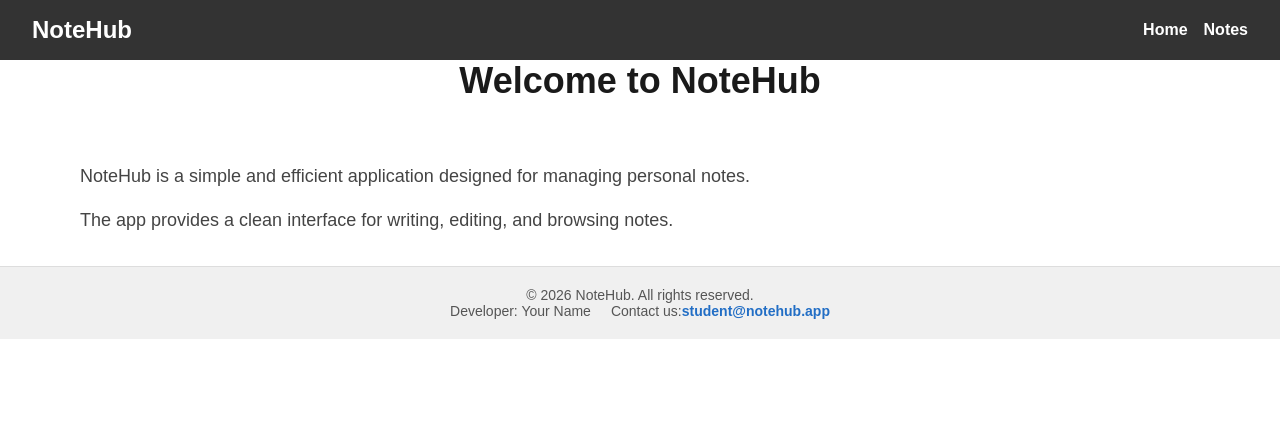
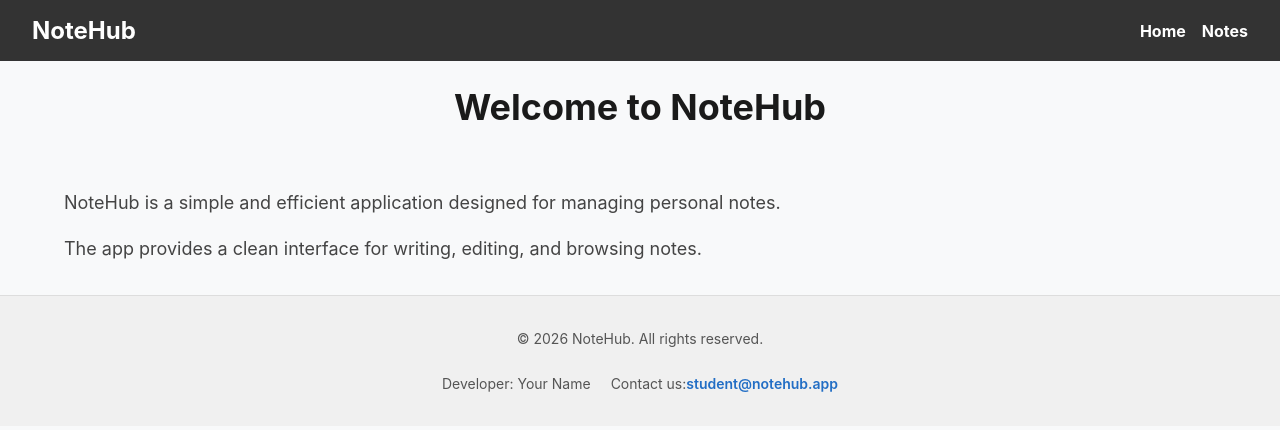
Before and after one commit to GumeniukMykolaMyhailovych/06-notehub-nextjs, a Next.js app: page / in a window 1280 px wide. Shown: the top 430 px of the page. Built offline with nearby package versions, Linux system fonts and the light colour scheme.

Commit message:
final: notes page styled and working

```diff
--- a/app/globals.css
+++ b/app/globals.css
@@ -1,49 +1,9 @@
-:root {
-  --background: #ffffff;
-  --foreground: #171717;
-}
-
-@media (prefers-color-scheme: dark) {
-  :root {
-    --background: #0a0a0a;
-    --foreground: #ededed;
-  }
-}
-
-html {
-  height: 100%;
-}
-
-html,
 body {
-  max-width: 100vw;
-  overflow-x: hidden;
-}
-
-body {
-  min-height: 100%;
+  font-family: -apple-system, BlinkMacSystemFont, "Segoe UI", Roboto, Oxygen,
+    Ubuntu, Cantarell, "Helvetica Neue", sans-serif;
   display: flex;
   flex-direction: column;
-  color: var(--foreground);
-  background: var(--background);
-  font-family: Arial, Helvetica, sans-serif;
-  -webkit-font-smoothing: antialiased;
-  -moz-osx-font-smoothing: grayscale;
+  min-height: 100vh;
+  margin: 0;
+  background-color: #f8f9fa;
 }
-
-* {
-  box-sizing: border-box;
-  padding: 0;
-  margin: 0;
-}
-
-a {
-  color: inherit;
-  text-decoration: none;
-}
-
-@media (prefers-color-scheme: dark) {
-  html {
-    color-scheme: dark;
-  }
-}
--- a/app/layout.tsx
+++ b/app/layout.tsx
@@ -2,6 +2,7 @@ import "./globals.css";
 import Header from "@/components/Header/Header";
 import Footer from "@/components/Footer/Footer";
 import TanStackProvider from "@/components/TanStackProvider/TanStackProvider";
+import './globals.css';
 
 export default function RootLayout({
   children,
--- a/app/notes/page.tsx
+++ b/app/notes/page.tsx
@@ -5,6 +5,7 @@ import {
 } from "@tanstack/react-query";
 import { fetchNotes } from "@/lib/api";
 import NotesClient from "./Notes.client";
+import styles from '@/styles/NotesPage.module.css';
 
 export default async function NotesPage() {
   const queryClient = new QueryClient();
@@ -16,7 +17,9 @@ export default async function NotesPage() {
 
   return (
     <HydrationBoundary state={dehydrate(queryClient)}>
-      <NotesClient />
+      <div className={styles.app}>
+        <NotesClient />
+      </div>
     </HydrationBoundary>
   );
 }
```
Also changed, not shown: app/notes/Notes.client.tsx (+6 -8 lines), components/NoteList/NoteList.tsx (+11 -4 lines).
